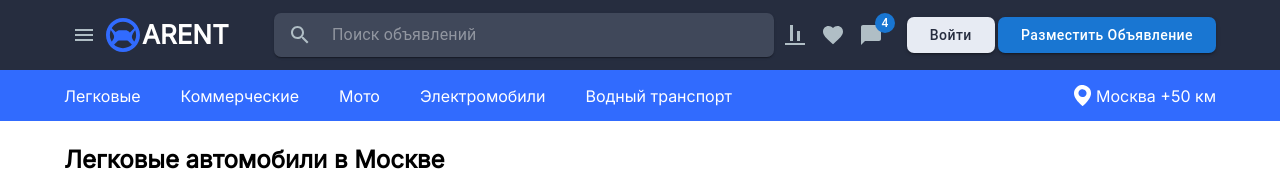
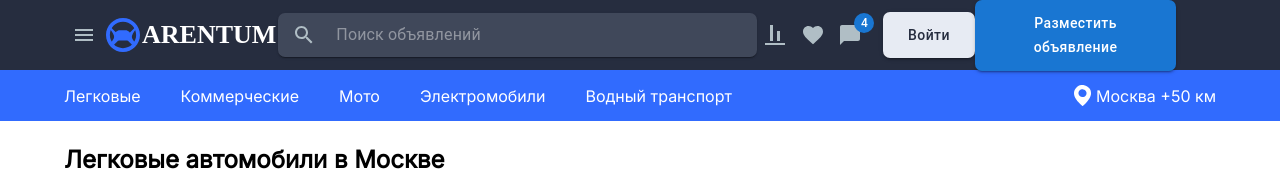
Before and after one commit to gorbatkoff/arent, a React (Create React App) app: page / in a window 1280 px wide. Shown: the top 171 px of the page. Built offline with nearby package versions, Linux system fonts and the light colour scheme; no server answers; a web font is replaced by a local one.

Commit message:
Add routing for Header component

```diff
--- a/src/components/Header/Header.jsx
+++ b/src/components/Header/Header.jsx
@@ -1,4 +1,7 @@
-import React from 'react'
+import React from 'react';
+
+import { Link } from 'react-router-dom';
+
 import { useState } from 'react'
 import styles from './Header.module.css';
 import MenuIcon from '@mui/icons-material/Menu';
@@ -208,9 +211,11 @@ export default function Header() {
                             {list('top')}
                         </Drawer>
 
+                        <Link to="/" style={{display: 'flex', width: 'fit-content', margin: '0', alignItems: "center"}}>
                         <img src={logo} alt="" />
 
-                        <h1 className={styles.head}><a href="#">ARENT</a></h1>
+                        <h1 className={styles.head} styles={{width: 'fit-content'}}>ARENTUM</h1>
+                        </Link>
                     </div>
 
                     <Input></Input>
@@ -338,7 +343,7 @@ export default function Header() {
                                     Профиль
                                 </MenuItem>
 
-                                <MenuItem sx={{ color: "red" }}>
+                                <MenuItem sx={{ color: "red" }} onClick={() => setIsAutorized(false)}>
                                     <ListItemIcon>
                                         <Logout fontSize="small" color="error" />
                                     </ListItemIcon>
@@ -354,7 +359,7 @@ export default function Header() {
                                     textTransform: "capitalize",
                                     background: "#E7EBF3",
                                     color: "#262D3F",
-                                    padding: "6px 2%",
+                                    padding: "11px 26px",
                                     fontSize: "14px",
                                     borderRadius: "7px"
                                 }}
@@ -384,19 +389,21 @@ export default function Header() {
                                     <Button onClick={handleClickClose}>Cancel</Button>
                                     <Button onClick={handleClickClose}>Subscribe</Button>
                                 </DialogActions> */}
-                                <Authorization />
+                                <Authorization setIsAutorized={setIsAutorized} />
                             </Dialog>
                         </React.Fragment>}
-
+                    <Link to="/create" style={{width: 'fit-content'}}>
                         <Button variant="contained" size="small" color="primary"
                             sx={{
-                            textTransform: "capitalize",
+                                textTransform: "none",
                                 color: "#fff",
-                            padding: "6px 2%",
+                                padding: "11px 20px",
                                 fontSize: "14px",
-                            borderRadius: "7px"
+                                borderRadius: "7px",
+                                width: "fit-content"
                             }}
                         >Разместить объявление</Button>
+                    </Link>
                 </div>
             </Container>
         </header>
```
Lines whose indentation alone changed are shown as unchanged.
